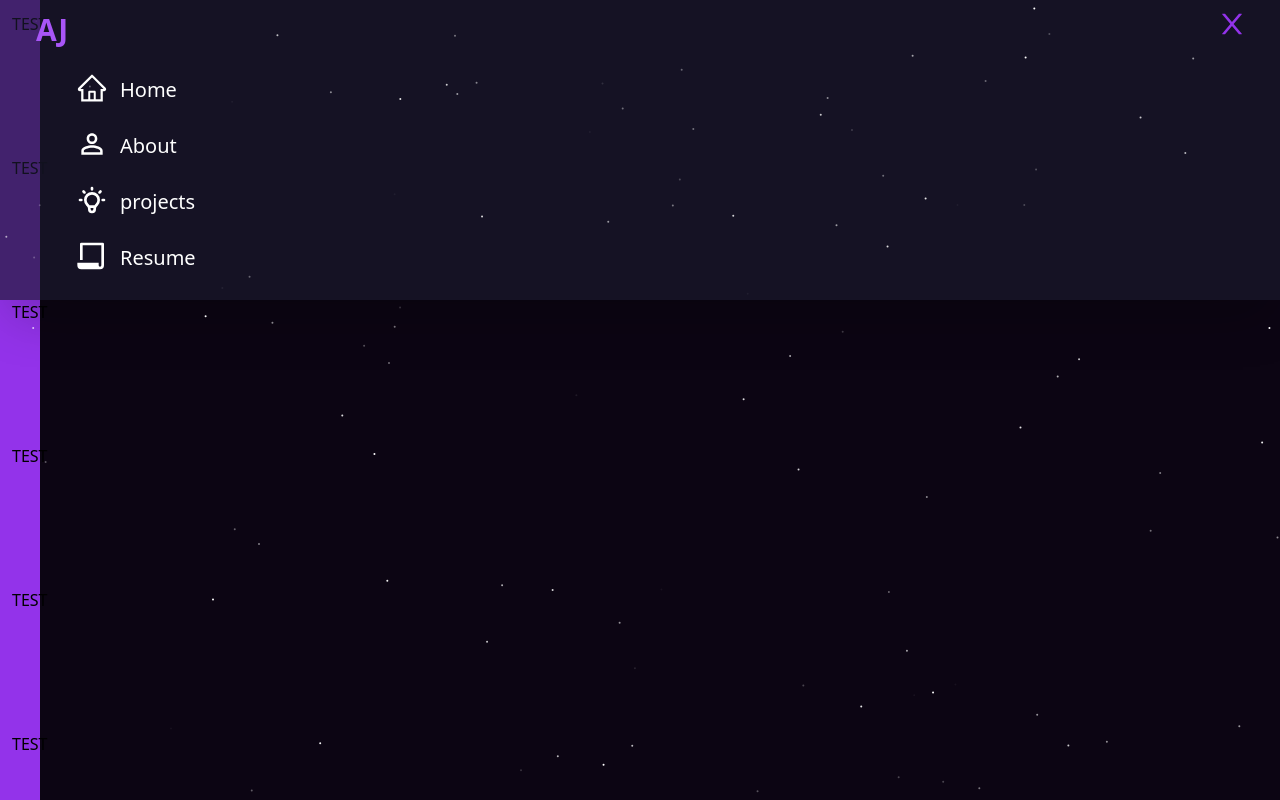
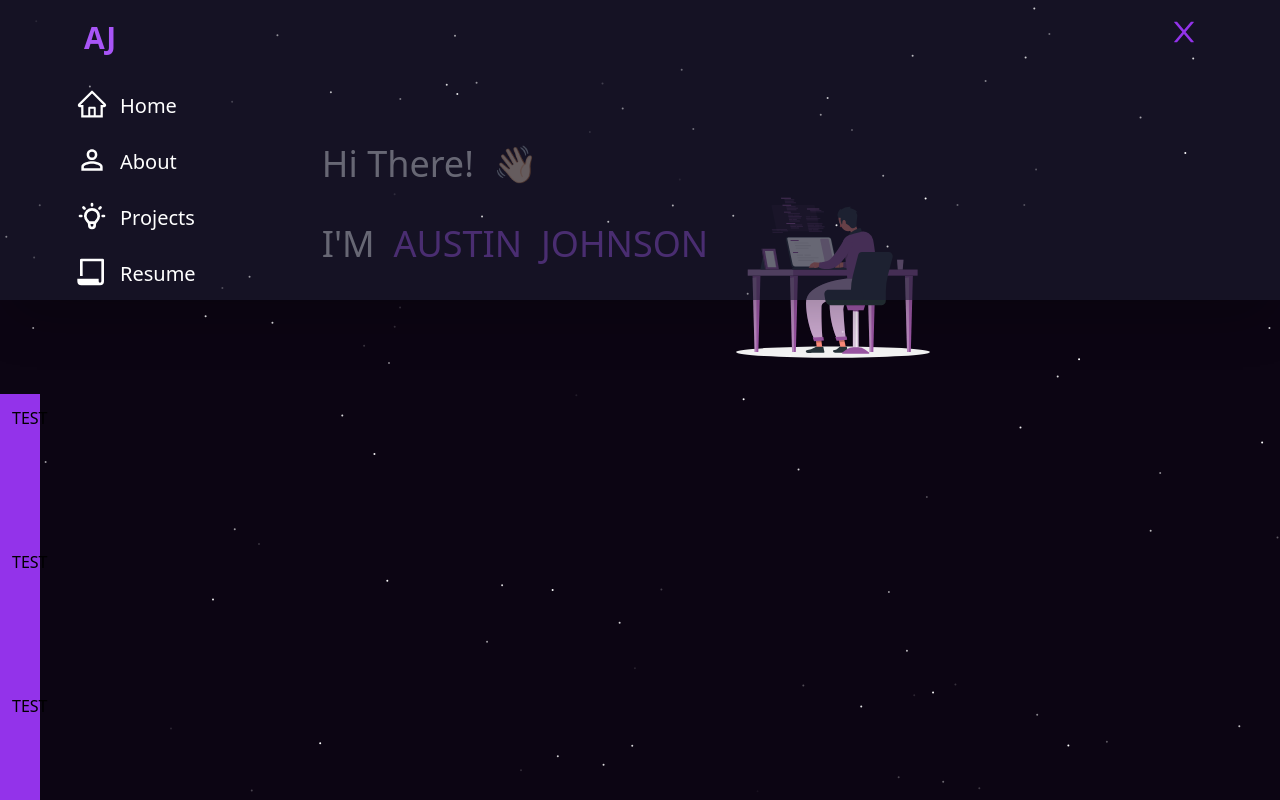
Before and after one commit to LovesWorking/NextTailwindPortfolio, a Next.js app: page / in a window 1280 px wide. Shown: the top 800 px of the page. Built offline with nearby package versions, Linux system fonts and the light colour scheme.

Commit message:
fixed greeting

```diff
--- /dev/null
+++ b/components/Greeting.tsx
@@ -0,0 +1,22 @@
+import Image from 'next/image';
+import personInfo from '../lib/personInfo';
+import desk from '/desk.svg';
+export function Greeting() {
+  return (
+    <div className=' flex pt-36 px-12 flex-wrap  justify-center '>
+      <h1 className=' text-white font-light  text-4xl '>
+        <div className='flex'>
+          Hi There!
+          <p>&nbsp;&nbsp;👋🏻</p>
+        </div>
+        <br />
+        <p className=''>
+          I&apos;M&nbsp;
+          <strong className='uppercase text-purple-500'> {personInfo.name.fName}&nbsp;</strong>
+          <strong className='uppercase text-purple-500'> {personInfo.name.lName}</strong>
+        </p>
+      </h1>
+      <img className='' src='/desk.svg' alt='Person at desk programming' width='250' height='250' />
+    </div>
+  );
+}
--- a/components/Header.tsx
+++ b/components/Header.tsx
@@ -4,12 +4,12 @@ import { AiOutlineClose } from 'react-icons/ai';
 import personInfo from '../lib/personInfo';
 import Link from 'next/link';
 export function Header() {
+  // const [colorH, setColorH] = useState('bg-[#1b1a2ea9]');
   const [colorH, setColorH] = useState('bg-[#1b1a2ea9]');
   const [menu, setMenu] = useState(false);
   // useEffect(() => {
   //   setColorH('bg-[#1b1a2ea9]');
   // }, []);
-  const classH = { size: 'h-60' };
   function menuHeight(num: Number) {
     // The most important implication of how Tailwind extracts class names
     //  is that it will only find classes that exist as complete
@@ -40,13 +40,13 @@ export function Header() {
   }
   return (
     <div
-      className={`ease-in-out duration-300 fixed flex flex-col w-full ${
+      className={`overflow-hidden ease-in-out duration-300 fixed  flex-col w-full  ${
         menu ? 'h-16' : menuHeight(personInfo.tabs.length)
-      } shadow-2xl  ${colorH} text-white text-center`}
+      } shadow-2xl  ${colorH} text-white text-center `}
     >
-      <div className='flex  content-between justify-between'>
+      <div className='flex content-between mx-10 justify-between p-2 '>
         <div className='text-purple-500 text-3xl font-semibold p-3 ml-6'>AJ</div>
-        <div onClick={() => setMenu(!menu)} className='w-12 p-2 text-purple-600 mr-6  '>
+        <div onClick={() => setMenu(!menu)} className='w-12 p-2 text-purple-600 mr-6 '>
           {menu ? <GiHamburgerMenu size={32} /> : <AiOutlineClose size={32} />}
         </div>
       </div>
--- a/lib/personInfo.tsx
+++ b/lib/personInfo.tsx
@@ -22,7 +22,7 @@ const personInfo: PersonObject = {
     { icon: <MdPersonOutline key={'about'} size={'32'} />, label: 'About', url: '/about' },
     {
       icon: <HiOutlineLightBulb key={'projects'} size={'32'} />,
-      label: 'projects',
+      label: 'Projects',
       url: '/projects',
     },
     {
--- a/pages/index.tsx
+++ b/pages/index.tsx
@@ -2,10 +2,14 @@ import type { NextPage } from 'next';
 import { Header } from '../components/Header';
 import Particle from '../components/Particle';
 import { Data } from '../components/Data';
+import { Greeting } from '../components/Greeting';
 const Home: NextPage = () => {
   return (
-    <div className='scroll-auto'>
+    <div>
       <Header />
+      <div className='flex justify-around'>
+        <Greeting />
+      </div>
       <Data />
       <Particle />
     </div>
--- a/tailwind.config.js
+++ b/tailwind.config.js
@@ -4,32 +4,6 @@ module.exports = {
     "./pages/**/*.{js,ts,jsx,tsx}",
     "./components/**/*.{js,ts,jsx,tsx}",
   ],
-  theme: {
-    // colors: {
-    //   transparent: 'transparent',
-    //   current: 'currentColor',
-    //   'white': '#ffffff',
-    //   'purple': '#3f3cbb',
-    //   'midnight': '#121063',
-    //   'metal': '#565584',
-    //   'tahiti': '#3ab7bf',
-    //   'silver': '#ecebff',
-    //   'bubble-gum': '#ff77e9',
-    //   'bermuda': '#78dcca',
-    //   'tahiti': {
-    //     100: '#cffafe',
-    //     200: '#a5f3fc',
-    //     300: '#67e8f9',
-    //     400: '#22d3ee',
-    //     500: '#06b6d4',
-    //     600: '#0891b2',
-    //     700: '#0e7490',
-    //     800: '#155e75',
-    //     900: '#164e63',
-    //   },
-    // },
-    extend: {},
-  },
   plugins: [],
 
 }
```
Also changed, not shown: public/Desk.svg (added).
